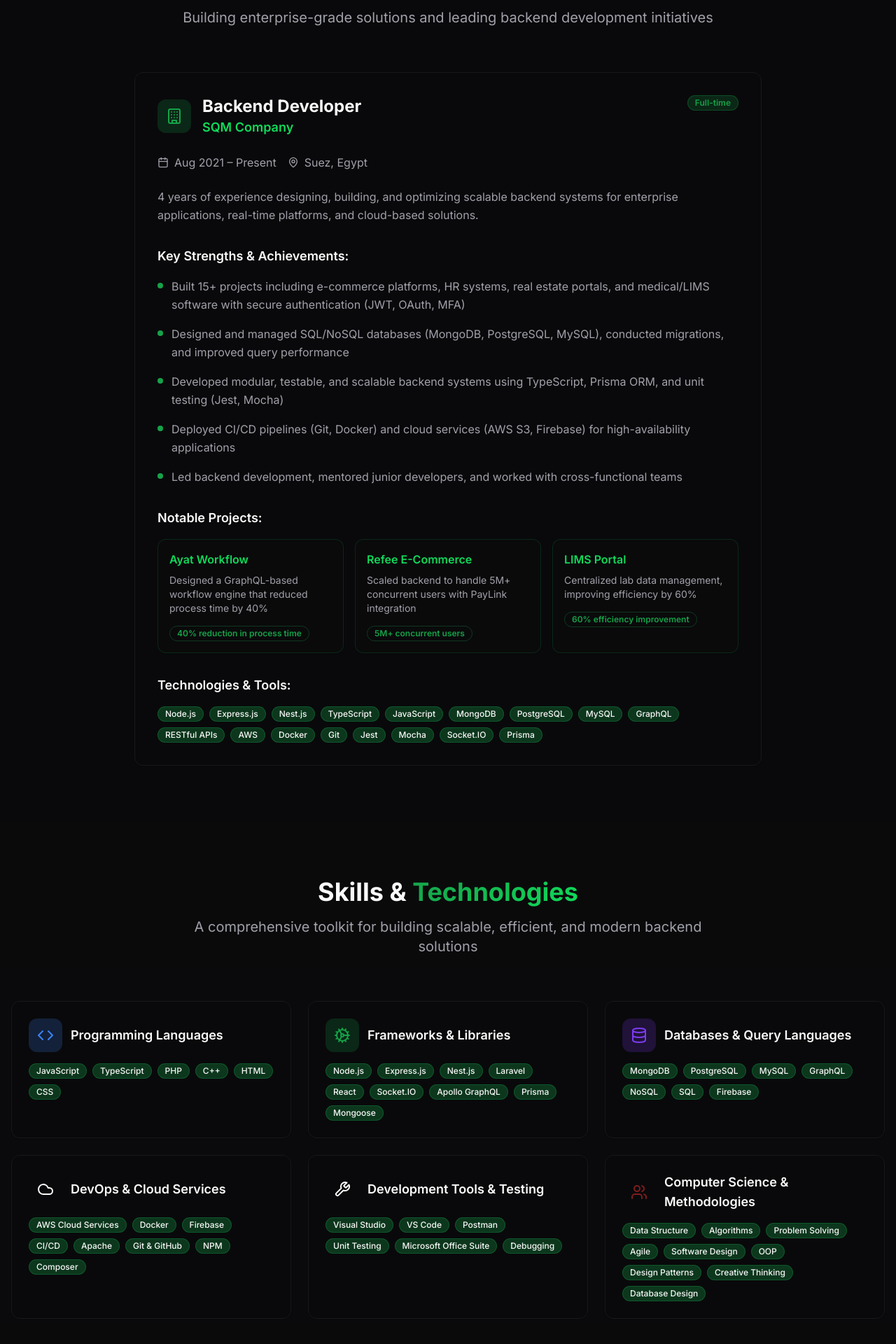
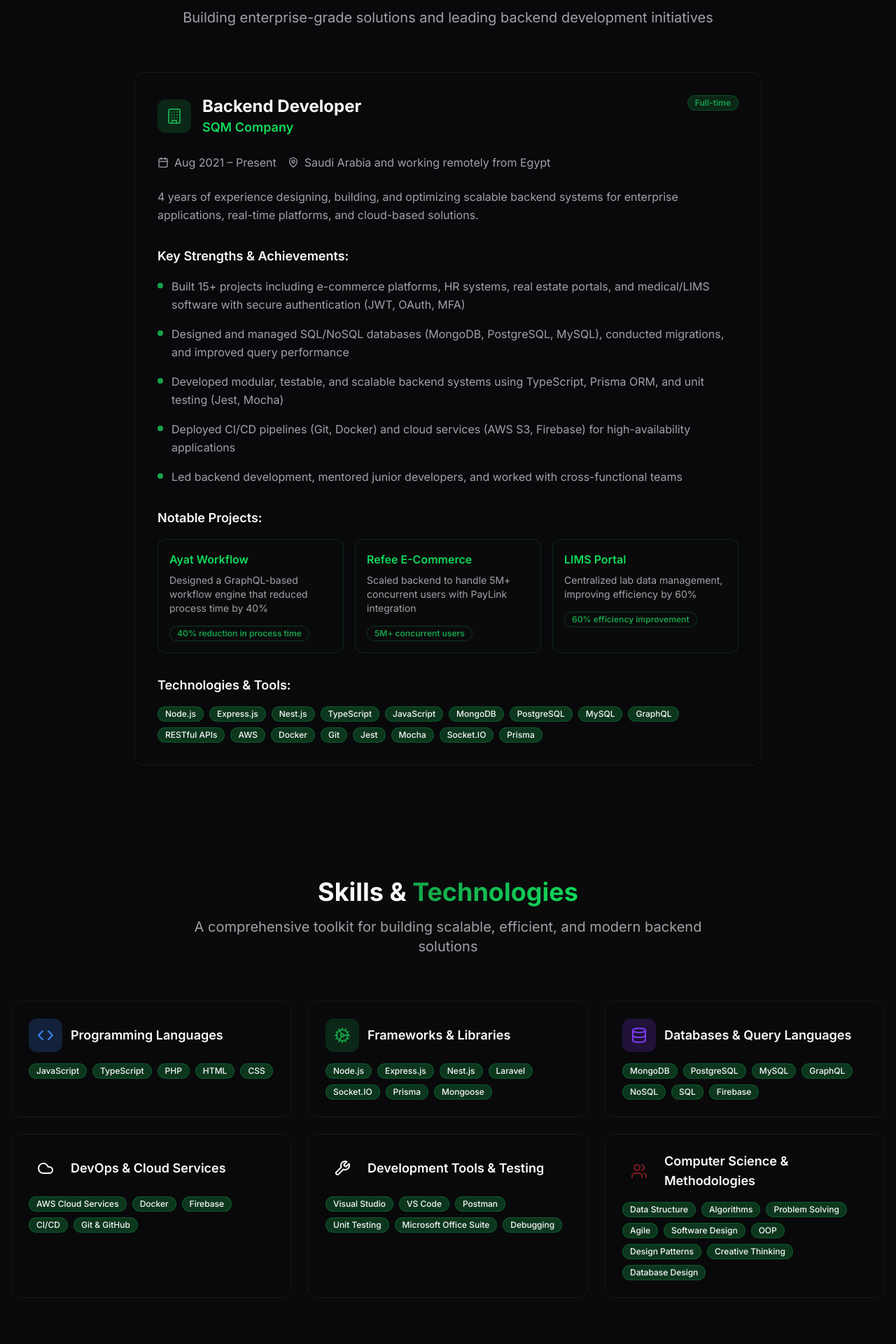
Before and after one commit to KarimSaeed1/Portfolio, a React (Vite) app: page / in a window 1280 px wide. Shown: the part 2176-4096 px from the top of the page at 70% size. Built offline with nearby package versions, Linux system fonts and the light colour scheme.

Commit message:
Some updates on cv and skills

```diff
--- a/src/components/Experience.tsx
+++ b/src/components/Experience.tsx
@@ -8,7 +8,7 @@ const Experience = () => {
     company: "SQM Company",
     position: "Backend Developer",
     duration: "Aug 2021 – Present",
-    location: "Suez, Egypt",
+    location: "Saudi Arabia and working remotely from Egypt",
     type: "Full-time",
     description: "4 years of experience designing, building, and optimizing scalable backend systems for enterprise applications, real-time platforms, and cloud-based solutions.",
     achievements: [
--- a/src/components/Navigation.tsx
+++ b/src/components/Navigation.tsx
@@ -76,7 +76,7 @@ const Navigation = () => {
           <div className="hidden md:flex items-center gap-2">
             <ThemeToggle />
             <Button variant="hero" size="sm" className="animate-glow" asChild>
-              <a href="https://drive.google.com/file/d/1WekobnXBJVg4Nk23qEQain6RPFgBLa--/view?usp=drivesdk" target="_blank" rel="noopener noreferrer">
+              <a href="https://drive.google.com/file/d/1YK_EEF00LzeuRtqJBsiv2LlW4ljZ4F1y/view?usp=drivesdk" target="_blank" rel="noopener noreferrer">
                 <Download className="w-4 h-4" />
                 Resume
               </a>
--- a/src/components/Skills.tsx
+++ b/src/components/Skills.tsx
@@ -9,13 +9,13 @@ const Skills = () => {
       icon: <Code className="w-6 h-6" />,
       title: "Programming Languages",
       color: "tech-blue",
-      skills: ["JavaScript", "TypeScript", "PHP", "C++", "HTML", "CSS"]
+      skills: ["JavaScript", "TypeScript", "PHP", "HTML", "CSS"]
     },
     {
       icon: <Cog className="w-6 h-6" />,
       title: "Frameworks & Libraries",
       color: "success",
-      skills: ["Node.js", "Express.js", "Nest.js", "Laravel", "React", "Socket.IO", "Apollo GraphQL", "Prisma", "Mongoose"]
+      skills: ["Node.js", "Express.js", "Nest.js", "Laravel", "Socket.IO", "Prisma", "Mongoose"]
     },
     {
       icon: <Database className="w-6 h-6" />,
@@ -27,7 +27,7 @@ const Skills = () => {
       icon: <Cloud className="w-6 h-6" />,
       title: "DevOps & Cloud Services",
       color: "tech-orange",
-      skills: ["AWS Cloud Services", "Docker", "Firebase", "CI/CD", "Apache", "Git & GitHub", "NPM", "Composer"]
+      skills: ["AWS Cloud Services", "Docker", "Firebase", "CI/CD", "Git & GitHub"]
     },
     {
       icon: <Wrench className="w-6 h-6" />,
```
